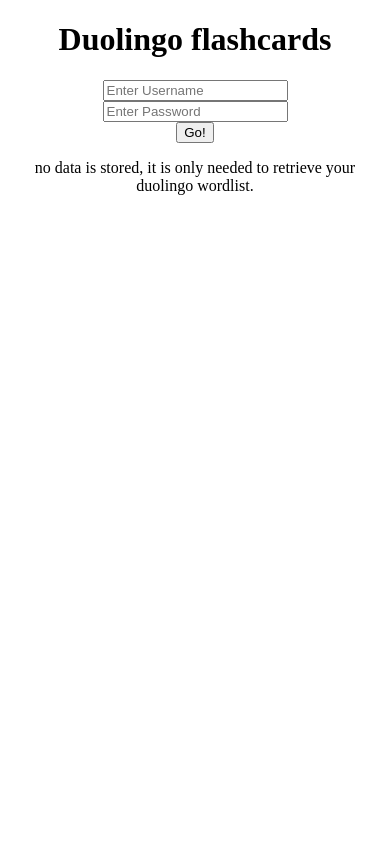
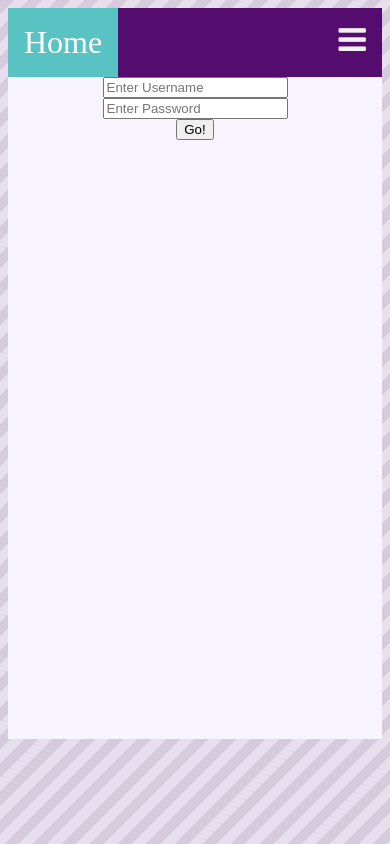
Before and after one commit to annbgn/duolingo_flashcards, a Django app: page /flashcards/ in a window 390 px wide. Run offline with Django 3.2, Linux system fonts and the light colour scheme.

Commit message:
[WIP] responsive navigation + colours

```diff
--- /dev/null
+++ b/flashcards/static/flashcards/base.css
@@ -0,0 +1,66 @@
+body {
+    background: repeating-linear-gradient(135deg, #d6cadd, #d6cadd 10px, #e7dfee 10px, #e7dfee 20px);
+}
+
+.content {
+    background-color: #f8f4ff;
+    height: 80%;
+}
+
+.top_navigation {
+    overflow: hidden;
+    background-color: #540d6e;
+}
+
+.top_navigation a {
+    float: left;
+    display: block;
+    color: #f2f2f2;
+    text-align: center;
+    padding: 1rem 1rem;
+    text-decoration: none;
+    font-size: 2rem;
+}
+
+.top_navigation a:hover {
+    background-color: #d6cadd;
+    color: black;
+}
+
+.top_navigation a.active {
+    background-color: #59c3c3;
+    color: white;
+}
+
+.top_navigation .icon {
+    display: none;
+}
+
+@media screen and (max-width: 600px) {
+    .top_navigation a:not(:first-child) {
+        display: none;
+    }
+
+    .top_navigation a.icon {
+        float: right;
+        display: block;
+    }
+}
+
+@media screen and (max-width: 600px) {
+    .top_navigation.responsive {
+        position: relative;
+    }
+
+    .top_navigation.responsive .icon {
+        position: absolute;
+        right: 0;
+        top: 0;
+    }
+
+    .top_navigation.responsive a {
+        float: none;
+        display: block;
+        text-align: left;
+    }
+}
--- a/flashcards/templates/flashcards/base.html
+++ b/flashcards/templates/flashcards/base.html
@@ -1,17 +1,40 @@
+{% block style %}
+{% load static %}
+<link rel="stylesheet" type="text/css" href="{% static 'flashcards/base.css' %}">
+{% endblock %}
+
 <!DOCTYPE html>
 <html lang="en">
 
 <head>
     <meta charset="UTF-8">
+    <link rel="stylesheet" href="https://cdnjs.cloudflare.com/ajax/libs/font-awesome/4.7.0/css/font-awesome.min.css">
     <title>Duo flashcards</title>
-
 </head>
 
 <body>
-    <div class="page-header" align='center'>
-        <h1>Duolingo flashcards</h1>
+
+    <div class="top_navigation" id="top_navigation">
+        <a href="#home" class="active">Home</a>
+        <a href="#about">About</a>
+        <a href="javascript:void(0);" class="icon" onclick="responsive_top_navigation()">
+            <i class="fa fa-bars"></i>
+        </a>
+
+        <script>
+            function responsive_top_navigation() {
+                var x = document.getElementById("top_navigation");
+                if (x.className === "top_navigation") {
+                    x.className += " responsive";
+                } else {
+                    x.className = "top_navigation";
+                }
+            }
+
+        </script>
     </div>
-    <div align='center'>
+
+    <div align='center' class="content">
         {% block content %}
         {% endblock %}
         {% block script %}
--- a/flashcards/templates/flashcards/index.html
+++ b/flashcards/templates/flashcards/index.html
@@ -16,6 +16,5 @@
         <button type="submit" onclick="">Go!</button>
 
     </form>
-    <p>no data is stored, it is only needed to retrieve your duolingo wordlist.</p>
 </div>
 {% endblock %}
```
